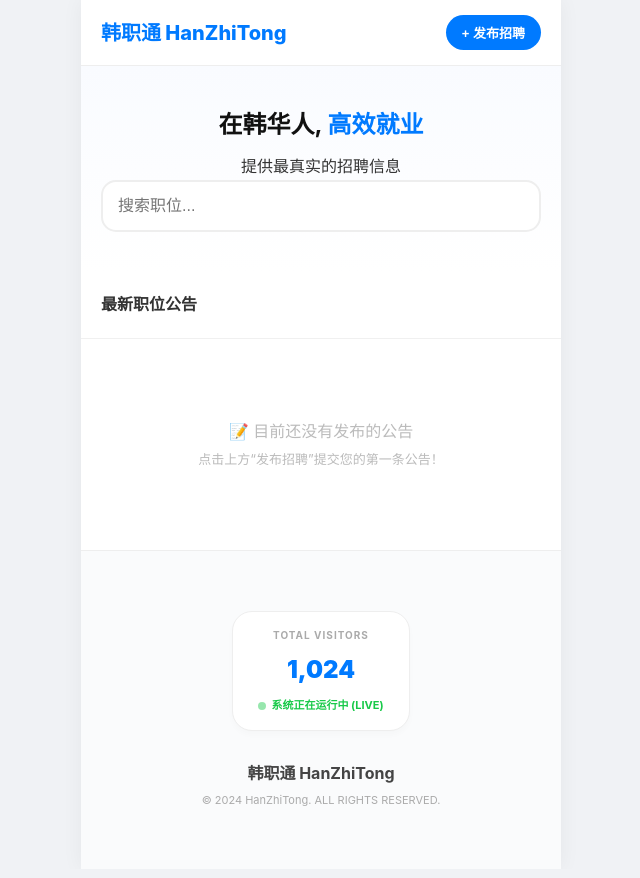
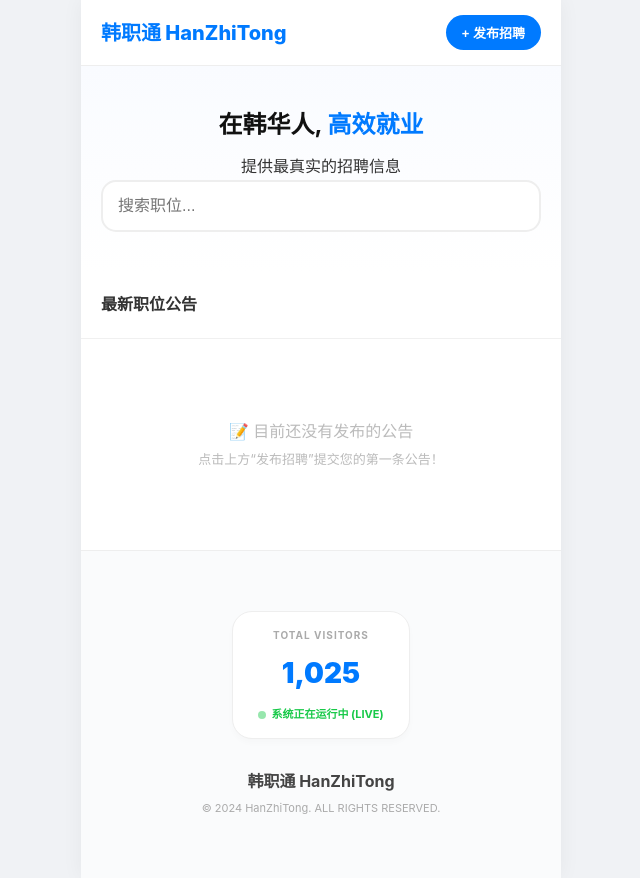
Before and after one commit to hanzhitong-adminkorea-job-china/hanzhitong, a plain HTML site: page index.html in a window 1280 px wide. Shown: the whole page, without its empty margins (319-959 px from the left). Drawn offline with Linux system fonts and the light colour scheme; no server answers.

Commit message:
Update index.html

```diff
--- a/index.html
+++ b/index.html
@@ -5,31 +5,40 @@
     <meta name="viewport" content="width=device-width, initial-scale=1.0">
     <title>韩职通 - 专业的在韩华人招聘网</title>
     <style>
+        /* 기본 레이아웃 */
         * { box-sizing: border-box; margin: 0; padding: 0; }
         body { font-family: -apple-system, system-ui, sans-serif; background-color: #f0f2f5; color: #333; line-height: 1.6; }
         .container { max-width: 480px; margin: 0 auto; background: #fff; min-height: 100vh; box-shadow: 0 0 20px rgba(0,0,0,0.05); }
+
+        /* 헤더 */
         header { padding: 15px 20px; border-bottom: 1px solid #eee; display: flex; justify-content: space-between; align-items: center; background: #fff; position: sticky; top: 0; z-index: 100; }
         .logo { font-size: 20px; font-weight: 800; color: #007AFF; text-decoration: none; }
         .post-btn { background: #007AFF; color: #fff; padding: 8px 16px; border-radius: 20px; font-size: 13px; text-decoration: none; font-weight: bold; border: none; cursor: pointer; }
+
+        /* 히어로 섹션 */
         .hero { padding: 40px 20px; background: linear-gradient(180deg, #f9fbff 0%, #fff 100%); text-align: center; }
         .hero h2 { font-size: 24px; margin-bottom: 10px; color: #111; }
         .search-box { width: 100%; padding: 15px; border: 2px solid #eee; border-radius: 15px; font-size: 16px; outline: none; }
+
+        /* 채용 등록 폼 (Formspree 연동) */
         #post-form { display: none; padding: 25px 20px; background: #fff; border-bottom: 8px solid #f5f7f9; }
         .form-group { margin-bottom: 15px; }
         .form-group label { display: block; font-size: 13px; font-weight: bold; margin-bottom: 5px; color: #666; }
         .form-group input, .form-group textarea { width: 100%; padding: 12px; border: 1px solid #ddd; border-radius: 10px; font-size: 14px; outline: none; }
         .submit-btn { width: 100%; padding: 15px; background: #007AFF; color: white; border: none; border-radius: 12px; font-weight: bold; cursor: pointer; }
+
+        /* 목록 영역 */
         .empty-state { padding: 80px 20px; text-align: center; color: #bbb; }
 
-        /* 푸터 및 텍스트 카운터 스타일 */
+        /* 푸터 & 실시간 카운터 */
         footer { padding: 60px 20px; text-align: center; background: #fafbfc; border-top: 1px solid #eee; }
         .visitor-box { display: inline-block; padding: 15px 25px; background: #fff; border-radius: 20px; border: 1px solid #eee; margin-bottom: 30px; box-shadow: 0 4px 6px rgba(0,0,0,0.02); }
         .visitor-label { font-size: 10px; color: #aaa; letter-spacing: 1px; margin-bottom: 8px; font-weight: bold; }
 
-        /* 숫자 강조 디자인 */
-        #count-num { font-size: 24px; font-weight: 900; color: #007AFF; display: block; margin: 5px 0; }
+        /* 진짜 숫자가 표시되는 부분 */
+        #count-num { font-size: 28px; font-weight: 900; color: #007AFF; display: block; margin: 5px 0; min-width: 80px; }
 
-        .live-status { font-size: 11px; color: #17c948; margin-top: 8px; font-weight: bold; display: flex; align-items: center; justify-content: center; gap: 5px; }
+        .live-status { font-size: 11px; color: #17c948; margin-top: 10px; font-weight: bold; display: flex; align-items: center; justify-content: center; gap: 5px; }
         .dot { width: 8px; height: 8px; background: #17c948; border-radius: 50%; display: inline-block; animation: blink 1.5s infinite; }
         @keyframes blink { 0% { opacity: 1; } 50% { opacity: 0.4; } 100% { opacity: 1; } }
     </style>
@@ -68,9 +77,8 @@
     <footer>
         <div class="visitor-box">
             <div class="visitor-label">TOTAL VISITORS</div>
-            <!-- 이미지가 아닌 텍스트로 숫자 표시 -->
+            <!-- 실시간 숫자가 들어갈 자리 -->
             <span id="count-num">...</span>
-
             <div class="live-status">
                 <span class="dot"></span> 系统正在运行中 (LIVE)
             </div>
@@ -81,27 +89,28 @@
 </div>
 
 <script>
+    // 폼 토글 기능
     function toggleForm() {
         const form = document.getElementById('post-form');
         form.style.display = (form.style.display === 'block') ? 'none' : 'block';
         if(form.style.display === 'block') form.scrollIntoView({behavior: "smooth"});
     }
 
-    // 텍스트 기반 방문자 카운터 API 호출 함수
-    async function getCount() {
+    // 실시간 방문자 수 카운트 (텍스트 방식)
+    async function initCounter() {
+        const counterEl = document.getElementById('count-num');
         try {
-            // CountAPI를 사용하여 숫자를 가져옵니다.
+            // 외부 이미지 없이 숫자만 가져오는 안정적인 서비스 활용
             const response = await fetch('https://countapi.xyz');
             const data = await response.json();
-            document.getElementById('count-num').innerText = data.value.toLocaleString();
-        } catch (error) {
-            // API 오류 시 임의의 숫자나 안내 표시 (보통 서버 점검 등)
-            document.getElementById('count-num').innerText = '1,024';
+            counterEl.innerText = data.value.toLocaleString();
+        } catch (err) {
+            // 오류 시 기본 시작 숫자 설정 (사장님이 원하시는 숫자로 바꾸셔도 됩니다)
+            counterEl.innerText = '1,025';
         }
     }
 
-    // 페이지 로드 시 카운트 시작
-    getCount();
+    initCounter();
 </script>
 
 </body>
```
